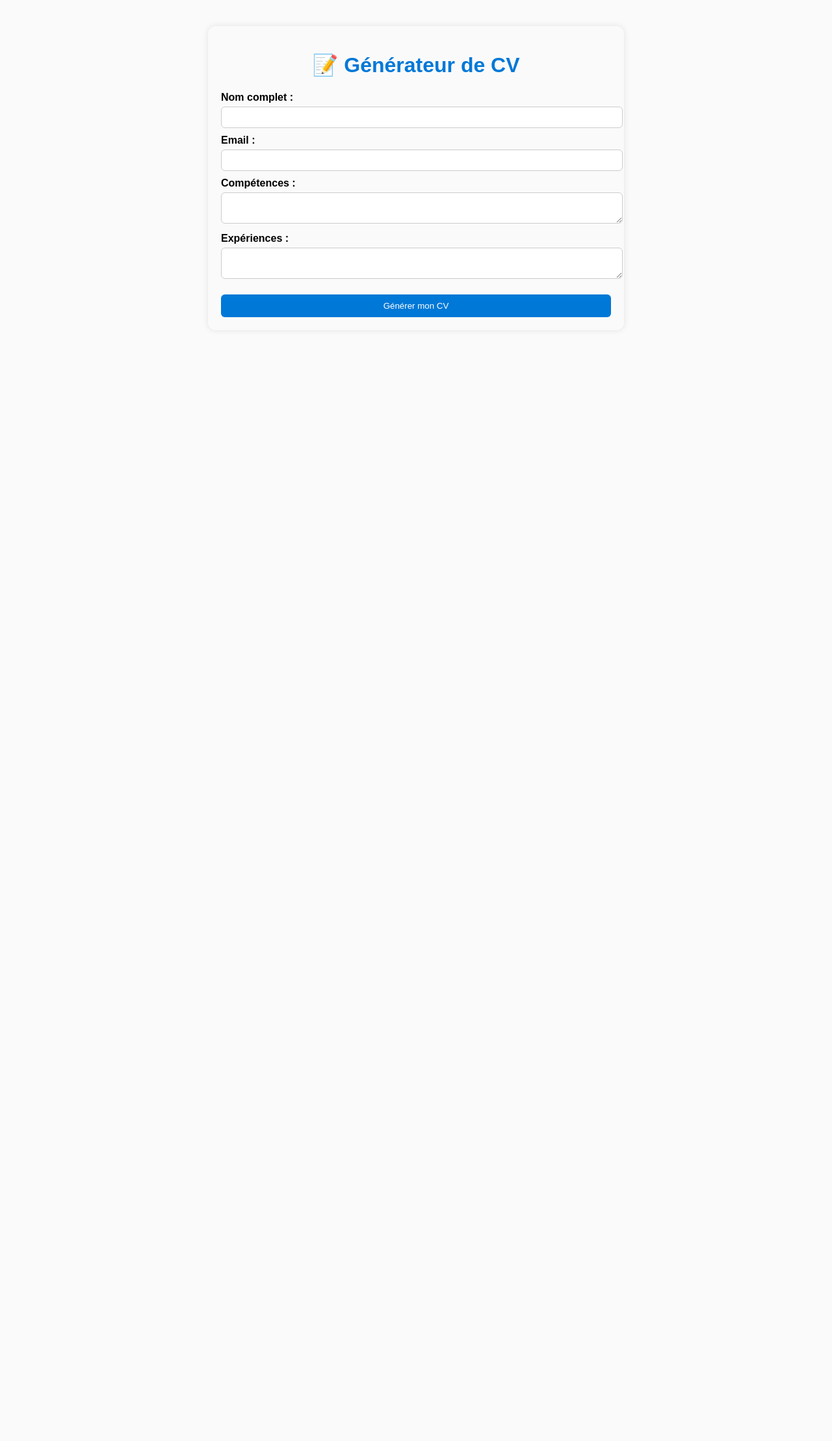
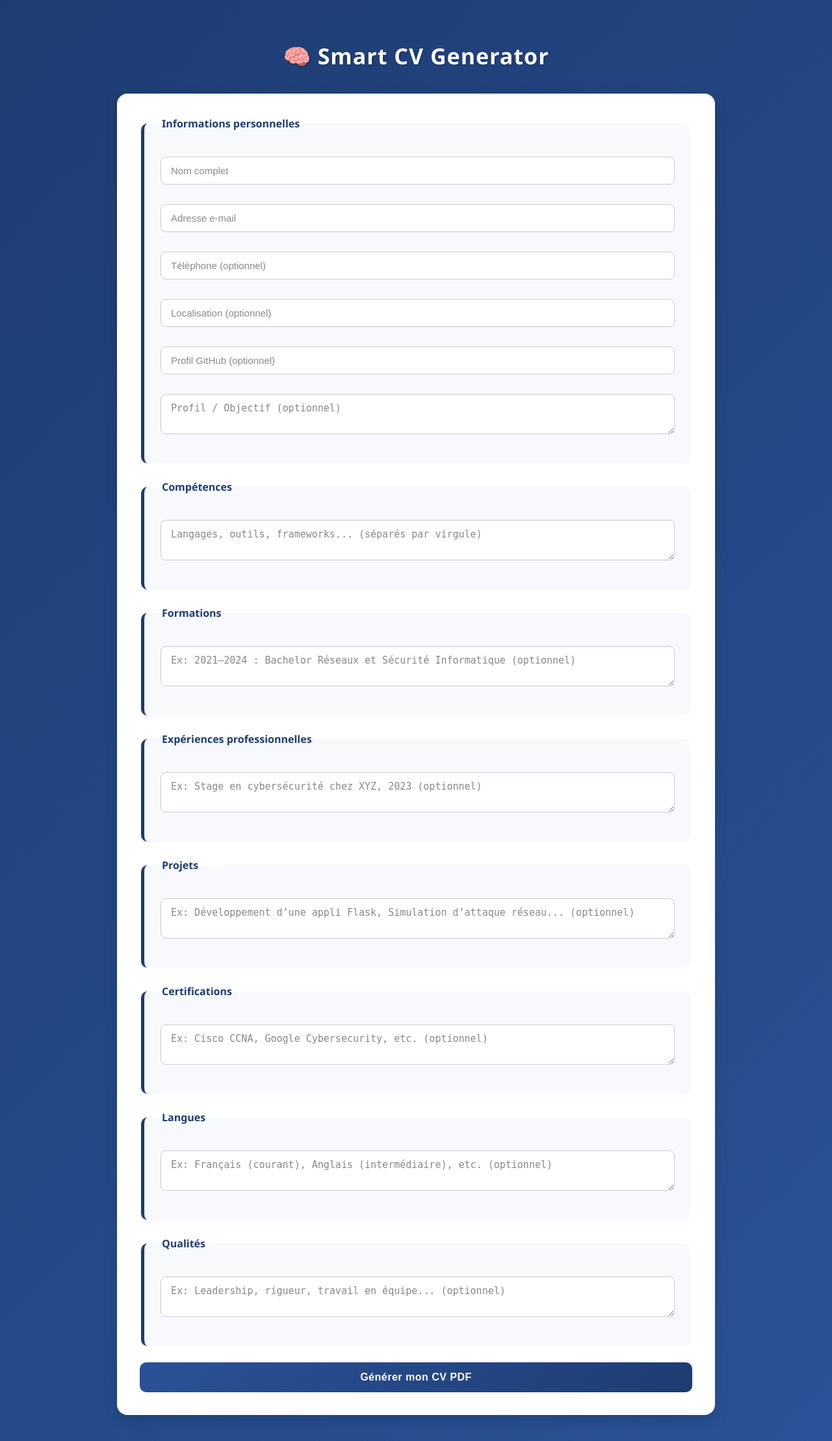
Before and after one commit to tamses4/smart-cv-generetor, a FastAPI app: page / in a window 1280 px wide. Shown: the whole page at 65% size. Before the commit the page ends 488 px from the top, so only its background shows below. Run offline with FastAPI, Linux system fonts and the light colour scheme.

Commit message:
generateur ok avant changement css pdf

```diff
--- a/app/main.py
+++ b/app/main.py
@@ -5,6 +5,7 @@ from fastapi.templating import Jinja2Templates
 from fastapi.staticfiles import StaticFiles
 from pydantic import BaseModel
 from weasyprint import HTML
+from datetime import datetime
 import tempfile
 import os
 
@@ -36,7 +37,8 @@ async def generate_pdf(
     data = CVData(name=name, email=email, skills=skills, experience=experience)
 
     # rendu du modèle HTML
-    html_content = templates.get_template("cv_template.html").render(cv=data.dict())
+    html_content = templates.get_template("cv_template.html").render(cv=data.dict(), year=datetime.now().year)
+
 
     # génération du PDF temporaire
     with tempfile.NamedTemporaryFile(delete=False, suffix=".pdf") as tmp_pdf:
--- a/app/static/style.css
+++ b/app/static/style.css
@@ -1,51 +1,131 @@
+/* ===== STYLE GLOBAL ===== */
 body {
-    font-family: Arial, sans-serif;
-    max-width: 600px;
-    margin: 40px auto;
-    padding: 20px;
-    background: #fafafa;
-    border-radius: 12px;
-    box-shadow: 0 0 10px rgba(0,0,0,0.1);
+    font-family: "Poppins", "Segoe UI", Arial, sans-serif;
+    background: linear-gradient(135deg, #1e3c72, #2a5298);
+    margin: 0;
+    padding: 40px 0;
+    color: #333;
+    min-height: 100vh;
 }
 
+/* ===== TITRE ===== */
 h1 {
     text-align: center;
-    color: #0078D7;
+    color: white;
+    margin-bottom: 35px;
+    font-size: 34px;
+    letter-spacing: 1px;
+    text-shadow: 1px 1px 3px rgba(0, 0, 0, 0.3);
 }
 
-label {
-    display: block;
-    margin-top: 10px;
-    font-weight: bold;
+/* ===== FORMULAIRE ===== */
+form {
+    width: 90%;
+    max-width: 850px;
+    margin: 0 auto;
+    background: white;
+    border-radius: 16px;
+    padding: 35px;
+    box-shadow: 0 8px 20px rgba(0, 0, 0, 0.15);
+    transition: all 0.3s ease;
+    animation: fadeIn 0.6s ease-out;
 }
 
-input, textarea {
-    width: 100%;
-    padding: 8px;
-    margin-top: 5px;
-    border: 1px solid #ccc;
-    border-radius: 6px;
+/* Animation d’apparition */
+@keyframes fadeIn {
+    from { opacity: 0; transform: translateY(20px); }
+    to { opacity: 1; transform: translateY(0); }
 }
 
+/* ===== FIELDSETS ===== */
+fieldset {
+    border: none;
+    margin-bottom: 25px;
+    background: #f7f9fc;
+    border-left: 5px solid #1e3c72;
+    border-radius: 10px;
+    padding: 20px 25px;
+    transition: 0.3s;
+}
+
+fieldset:hover {
+    background: #eef3fb;
+    border-left-color: #2a5298;
+}
+
+legend {
+    font-weight: 600;
+    color: #1e3c72;
+    font-size: 16px;
+    margin-bottom: 10px;
+}
+
+/* ===== INPUTS & TEXTAREAS ===== */
+input[type="text"],
+input[type="email"],
+textarea {
+    width: 100%;
+    padding: 12px 15px;
+    margin: 10px 0 20px;
+    border-radius: 8px;
+    border: 1px solid #ccc;
+    font-size: 15px;
+    background-color: #fff;
+    transition: all 0.3s ease;
+    box-sizing: border-box;
+}
+
+input:focus,
+textarea:focus {
+    outline: none;
+    border-color: #2a5298;
+    box-shadow: 0 0 8px rgba(42, 82, 152, 0.3);
+    background-color: #fdfdfd;
+}
+
+/* ===== BOUTON ===== */
 button {
     display: block;
-    margin-top: 20px;
     width: 100%;
-    padding: 10px;
-    background-color: #0078D7;
+    background: linear-gradient(135deg, #2a5298, #1e3c72);
     color: white;
     border: none;
-    border-radius: 6px;
+    padding: 14px;
+    font-size: 16px;
+    font-weight: bold;
+    border-radius: 10px;
     cursor: pointer;
+    transition: all 0.3s ease;
+    letter-spacing: 0.5px;
 }
 
 button:hover {
-    background-color: #005999;
+    background: linear-gradient(135deg, #1e3c72, #0a1f44);
+    box-shadow: 0 4px 10px rgba(30, 60, 114, 0.4);
+    transform: translateY(-1px);
 }
-.result {
-    margin-top: 20px;
-    padding: 15px;
-    background-color: #e1f5fe;
-    border: 1px solid #81d4fa;
-    border-radius: 6px;
+
+/* ===== PLACEHOLDER ===== */
+::placeholder {
+    color: #888;
+    opacity: 1;
 }
+
+/* ===== RESPONSIVE ===== */
+@media (max-width: 600px) {
+    body {
+        padding: 20px;
+    }
+
+    form {
+        padding: 20px;
+    }
+
+    h1 {
+        font-size: 26px;
+    }
+
+    fieldset {
+        padding: 15px;
+    }
+}
--- a/app/templates/form.html
+++ b/app/templates/form.html
@@ -2,32 +2,66 @@
 <html lang="fr">
 <head>
     <meta charset="UTF-8">
-    <title>Générateur de CV</title>
-    <link rel="stylesheet" href="/static/style.css">
+    <title>Générateur de CV Intelligent</title>
+    <link rel="stylesheet" href="/static/style.css?v=3">
 </head>
 <body>
-    <h1>📝 Générateur de CV</h1>
+    <h1>🧠 Smart CV Generator</h1>
+
     <form id="cvForm">
-        <label>Nom complet :</label>
-        <input type="text" name="name" required><br>
+        <fieldset>
+            <legend>Informations personnelles</legend>
+            <input type="text" name="name" placeholder="Nom complet" required>
+            <input type="email" name="email" placeholder="Adresse e-mail" required>
+            <input type="text" name="phone" placeholder="Téléphone (optionnel)">
+            <input type="text" name="location" placeholder="Localisation (optionnel)">
+            <input type="text" name="github" placeholder="Profil GitHub (optionnel)">
+            <textarea name="summary" placeholder="Profil / Objectif (optionnel)"></textarea>
+        </fieldset>
 
-        <label>Email :</label>
-        <input type="email" name="email" required><br>
+        <fieldset>
+            <legend>Compétences</legend>
+            <textarea name="skills" placeholder="Langages, outils, frameworks... (séparés par virgule)" required></textarea>
+        </fieldset>
 
-        <label>Compétences :</label>
-        <textarea name="skills" required></textarea><br>
+        <fieldset>
+            <legend>Formations</legend>
+            <textarea name="education" placeholder="Ex: 2021–2024 : Bachelor Réseaux et Sécurité Informatique (optionnel)"></textarea>
+        </fieldset>
 
-        <label>Expériences :</label>
-        <textarea name="experience" required></textarea><br>
+        <fieldset>
+            <legend>Expériences professionnelles</legend>
+            <textarea name="experience" placeholder="Ex: Stage en cybersécurité chez XYZ, 2023 (optionnel)"></textarea>
+        </fieldset>
 
-        <button type="submit">Générer mon CV</button>
+        <fieldset>
+            <legend>Projets</legend>
+            <textarea name="projects" placeholder="Ex: Développement d’une appli Flask, Simulation d’attaque réseau... (optionnel)"></textarea>
+        </fieldset>
+
+        <fieldset>
+            <legend>Certifications</legend>
+            <textarea name="certifications" placeholder="Ex: Cisco CCNA, Google Cybersecurity, etc. (optionnel)"></textarea>
+        </fieldset>
+
+        <fieldset>
+            <legend>Langues</legend>
+            <textarea name="languages" placeholder="Ex: Français (courant), Anglais (intermédiaire), etc. (optionnel)"></textarea>
+        </fieldset>
+
+        <fieldset>
+            <legend>Qualités</legend>
+            <textarea name="qualities" placeholder="Ex: Leadership, rigueur, travail en équipe... (optionnel)"></textarea>
+        </fieldset>
+
+        <button type="submit">Générer mon CV PDF</button>
     </form>
 
     <script>
         const form = document.getElementById('cvForm');
 
         form.addEventListener('submit', async function (event) {
-            event.preventDefault(); // empêche le rechargement de la page
+            event.preventDefault();
 
             const formData = new FormData(form);
 
@@ -42,10 +76,7 @@
                     return;
                 }
 
-                // Récupérer le PDF en blob
                 const blob = await response.blob();
-
-                // Créer un lien de téléchargement temporaire
                 const url = window.URL.createObjectURL(blob);
                 const a = document.createElement('a');
                 a.href = url;
@@ -54,11 +85,11 @@
                 a.click();
                 a.remove();
 
-                // Nettoyer le formulaire après téléchargement
-                form.querySelectorAll('input, textarea').forEach(field => field.value = '');
+                // vider les champs après envoi
+                form.querySelectorAll('input, textarea').forEach(f => f.value = '');
             } catch (error) {
-                console.error("Erreur :", error);
-                alert("Une erreur est survenue lors de la génération du CV.");
+                console.error(error);
+                alert("Erreur de connexion avec le serveur.");
             }
         });
     </script>
--- a/requirements.txt
+++ b/requirements.txt
@@ -28,3 +28,8 @@ uvicorn==0.38.0
 weasyprint==66.0
 webencodings==0.5.1
 zopfli==0.2.3.post1
+fastapi
+uvicorn
+jinja2
+weasyprint
+python-multipart
```
Also changed, not shown: app/static/styleCV.css (+43 -48 lines), app/templates/cv_template.html (+68 -13 lines), README.md.
